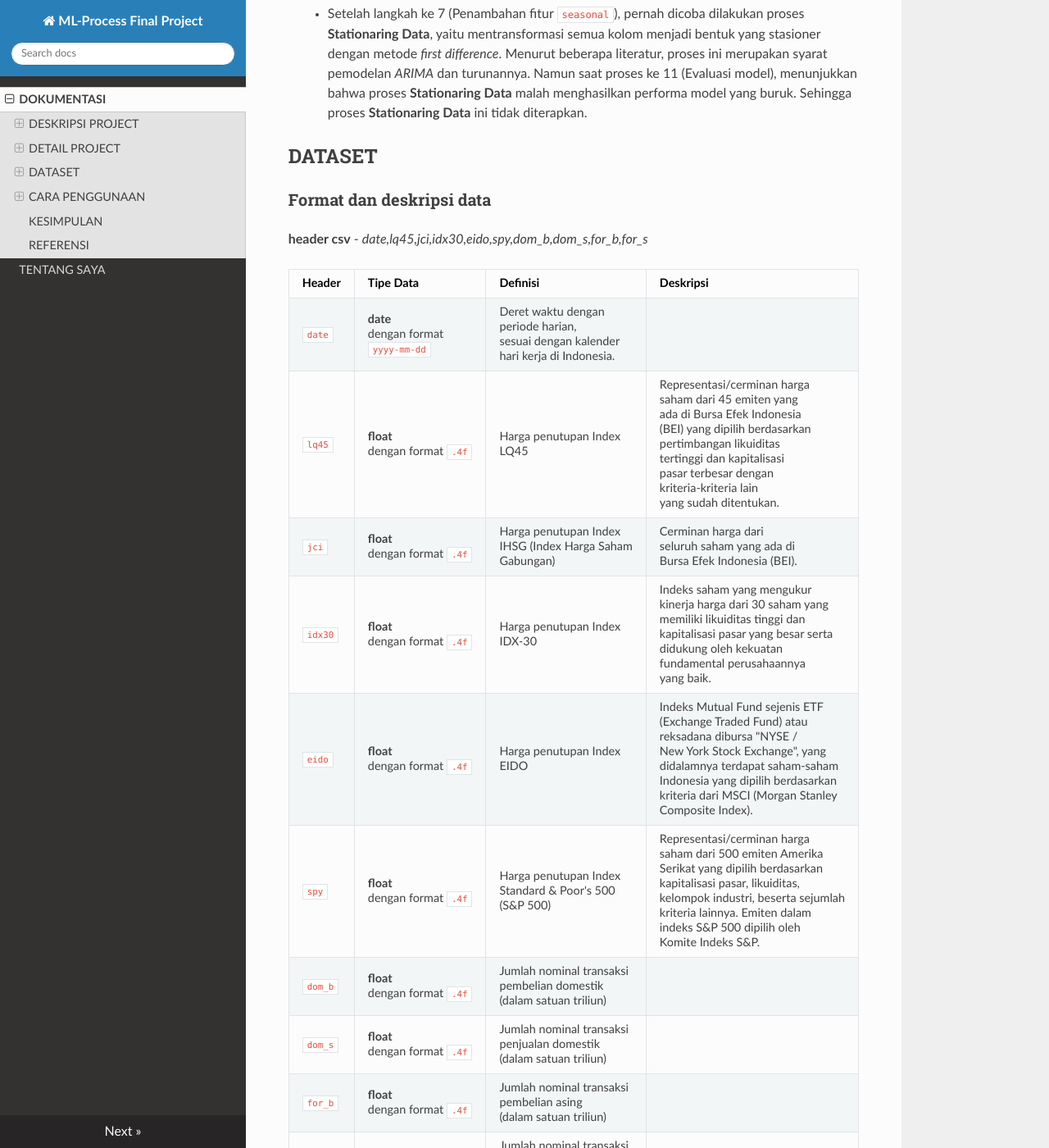
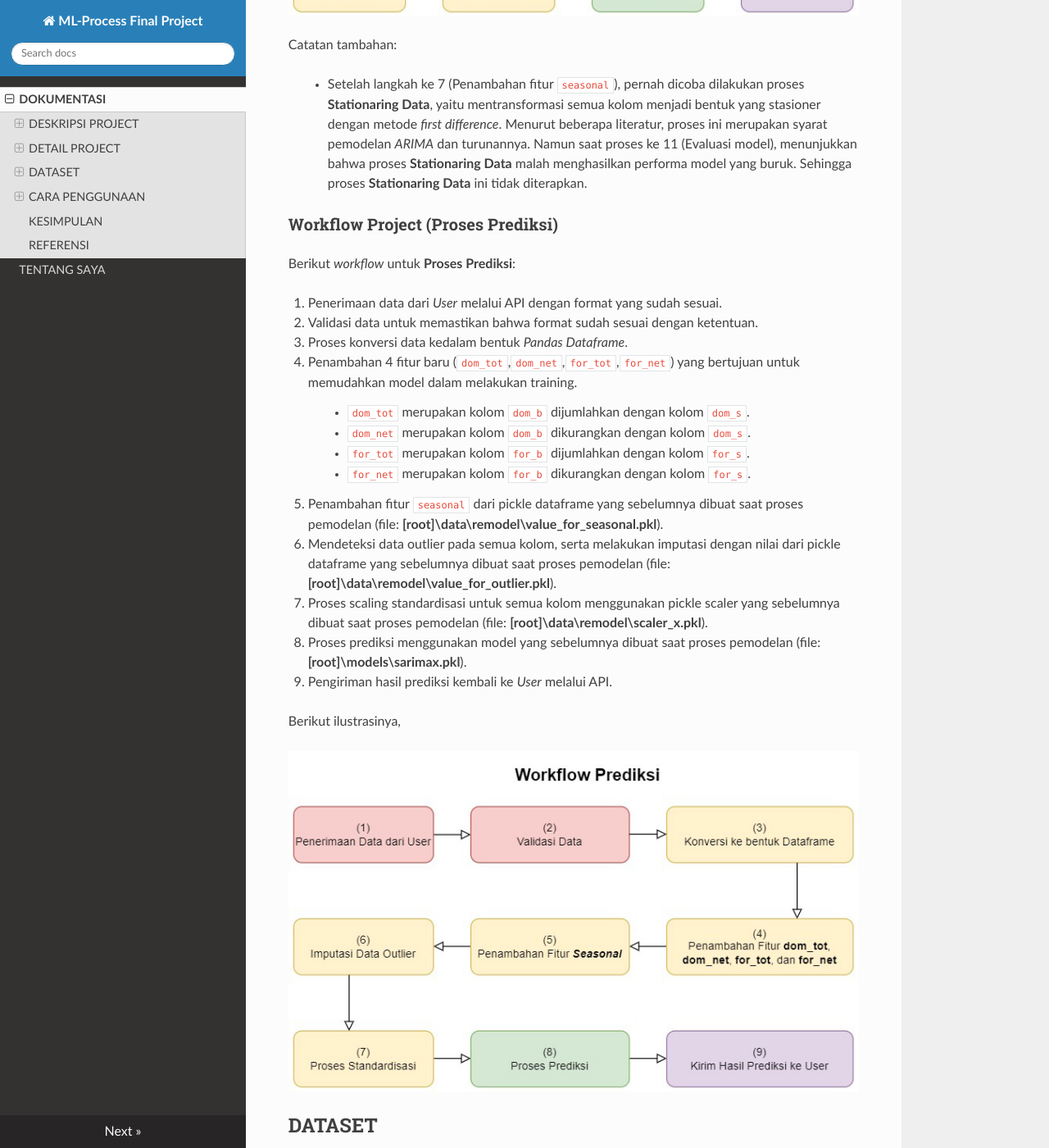
Before and after one commit to ercainz/lq45_prediction, an MkDocs documentation site: the page built from docs/docs/index.md, in a window 1280 px wide and 1400 px high, scrolled down 2398 px. Shown: the whole window at 82% size. Built offline with MkDocs 1.6.1, drawn with Linux system fonts in a browser that asks for light colours; nearby versions of some CDN libraries; some of the changed text lies outside the part shown.

Commit message:
Update 2022-11-26

````diff
--- a/docs/docs/index.md
+++ b/docs/docs/index.md
@@ -31,8 +31,8 @@
 ### Output prediksi via API
 * Prediksi harga penutupan Indeks LQ45 pada T+3.
 
-### Workflow dari Project
-Berikut *workflow* pemodelan versi terakhir, setelah melalui beberapa kali proses *trial-error*:
+### Workflow Project (Proses Retrain Model)
+Berikut *workflow* untuk **Proses Retrain Model**, setelah melalui beberapa kali proses *trial-error*:
 
 1. Pengambilan data dari file csv dengan format yang sudah sesuai.
 2. Validasi data untuk memastikan bahwa format sudah sesuai dengan ketentuan.
@@ -55,10 +55,31 @@
 
 Berikut ilustrasinya,
 
-![flowchart_01](https://raw.githubusercontent.com/ercainz/lq45_prediction/main/docs/images/flowchart_01.jpg)
+![flowchart_1](https://raw.githubusercontent.com/ercainz/lq45_prediction/main/docs/images/flowchart_1.jpg)
 
 Catatan tambahan:
 > * Setelah langkah ke 7 (Penambahan fitur `seasonal`), pernah dicoba dilakukan proses **Stationaring Data**, yaitu mentransformasi semua kolom menjadi bentuk yang stasioner dengan metode *first difference*. Menurut beberapa literatur, proses ini merupakan syarat pemodelan *ARIMA* dan turunannya. Namun saat proses ke 11 (Evaluasi model), menunjukkan bahwa proses **Stationaring Data** malah menghasilkan performa model yang buruk. Sehingga proses **Stationaring Data** ini tidak diterapkan.
+
+### Workflow Project (Proses Prediksi)
+Berikut *workflow* untuk **Proses Prediksi**:
+
+1. Penerimaan data dari *User* melalui API dengan format yang sudah sesuai.
+2. Validasi data untuk memastikan bahwa format sudah sesuai dengan ketentuan.
+3. Proses konversi data kedalam bentuk *Pandas Dataframe*.
+4. Penambahan 4 fitur baru (`dom_tot`,`dom_net`,`for_tot`,`for_net`) yang bertujuan untuk memudahkan model dalam melakukan training.
+> * `dom_tot` merupakan kolom `dom_b` dijumlahkan dengan kolom `dom_s`.
+> * `dom_net` merupakan kolom `dom_b` dikurangkan dengan kolom `dom_s`.
+> * `for_tot` merupakan kolom `for_b` dijumlahkan dengan kolom `for_s`.
+> * `for_net` merupakan kolom `for_b` dikurangkan dengan kolom `for_s`.
+5. Penambahan fitur `seasonal` dari pickle dataframe yang sebelumnya dibuat saat proses pemodelan (file: **[root]\data\remodel\value_for_seasonal.pkl**).
+6. Mendeteksi data outlier pada semua kolom, serta melakukan imputasi dengan nilai dari pickle dataframe yang sebelumnya dibuat saat proses pemodelan (file: **[root]\data\remodel\value_for_outlier.pkl**).
+7. Proses scaling standardisasi untuk semua kolom menggunakan pickle scaler yang sebelumnya dibuat saat proses pemodelan (file: **[root]\data\remodel\scaler_x.pkl**).
+8. Proses prediksi menggunakan model yang sebelumnya dibuat saat proses pemodelan (file: **[root]\models\sarimax.pkl**).
+9. Pengiriman hasil prediksi kembali ke *User* melalui API.
+
+Berikut ilustrasinya,
+
+![flowchart_2](https://raw.githubusercontent.com/ercainz/lq45_prediction/main/docs/images/flowchart_2.jpg)
 
 
 ## DATASET
@@ -140,7 +161,7 @@
 ### Menjalankan Layanan Machine Learning di Komputer Lokal
 * **Melakukan Retrain Model** :
 > * Dari folder root, jalankan script python `remodelling.py` pada folder *src*.
-> * Pastikan dataset sudah berada di folder *[root]/data/raw* dengan nama file *dataset_Q122.csv* dengan format yang sesuai.
+> * Pastikan dataset sudah berada di folder **[root]/data/raw** dengan nama file **dataset_Q122.csv** dengan format yang sesuai.
 ```
 python src\remodelling.py
 ```
````
Also changed, not shown: docs/images/flowchart_01.jpg (deleted), docs/images/flowchart_1.jpg (added), docs/images/flowchart_2.jpg (added).
